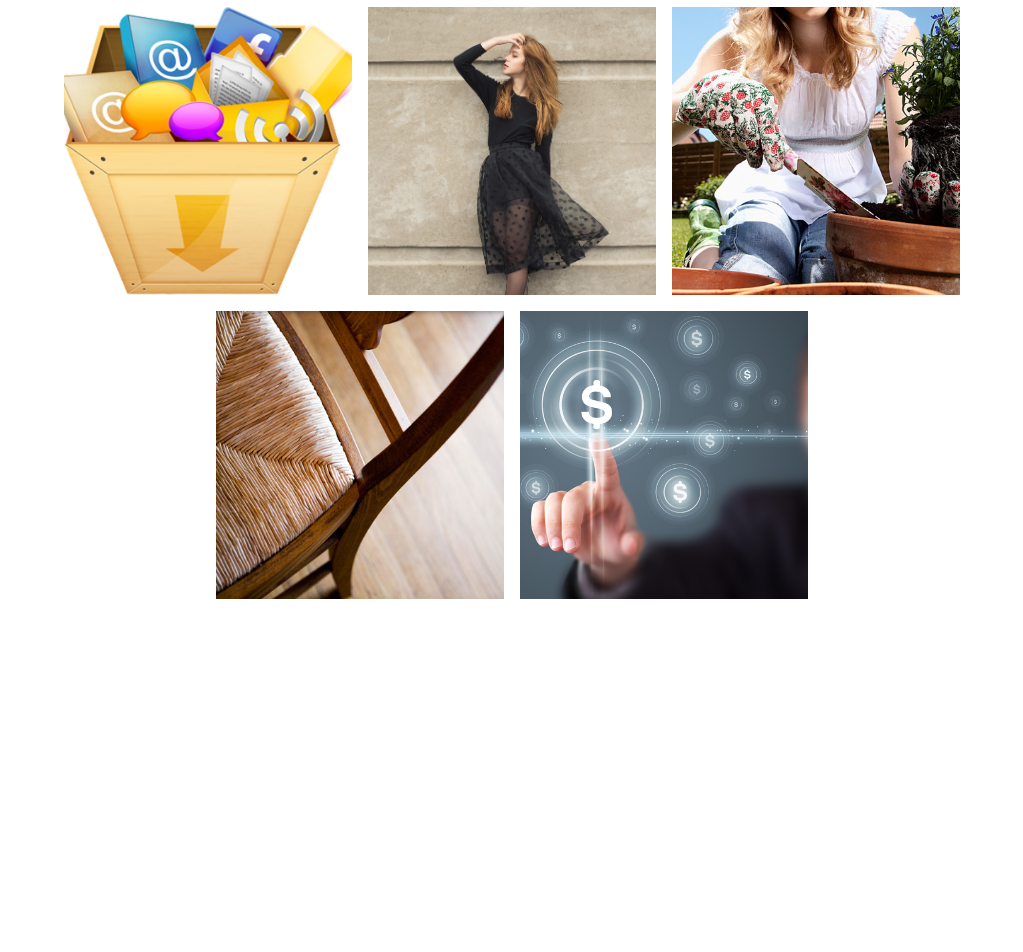
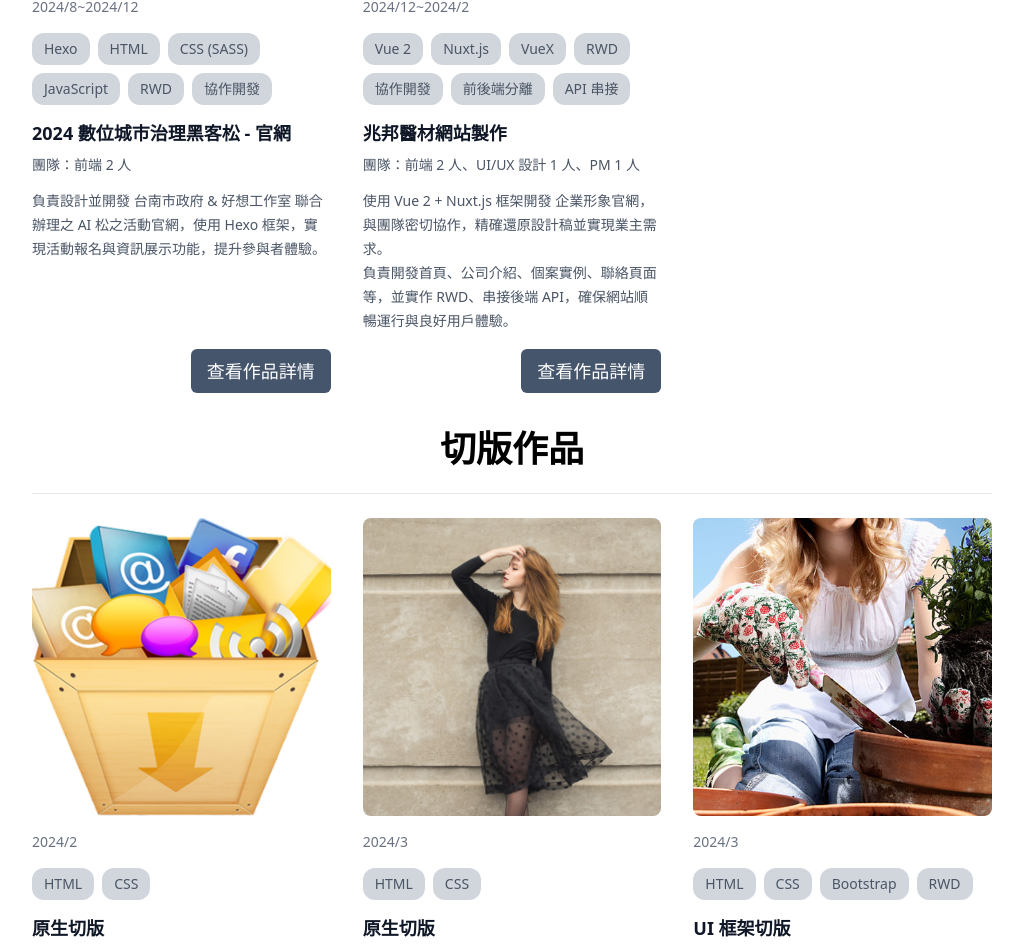
Before and after one commit to Jamixcs/Portfolio, a Vue app: page / in a window 1280 px wide. Shown: the part 521-1473 px from the top of the page, without its empty margins (128-1151 px from the left). Before the commit the page ends 1120 px from the top, so only its background shows below. Built offline with nearby package versions, Linux system fonts and the light colour scheme.

Commit message:
feat: refactor layout structure and add additional data

```diff
--- a/src/components/Portfolio.vue
+++ b/src/components/Portfolio.vue
@@ -41,18 +41,35 @@ const portfolioCategories = reactive([
     title: "接案作品",
     projects: [
       {
-        name: "aithon",
+        name: "2024 數位城市治理黑客松 - 官網",
+        team: "團隊：前端 2 人",
+        content:
+          "負責設計並開發 台南市政府 & 好想工作室 聯合辦理之 AI 松之活動官網，使用 Hexo 框架，實現活動報名與資訊展示功能，提升參與者體驗。",
         href: "https://aithon2024.goodideas-studio.com/",
         target: "blank",
         src: aithon,
         alt: "aithon",
+        time: "2024/8~2024/12",
+        tag: ["Hexo", "HTML", "CSS (SASS)", "JavaScript", "RWD", "協作開發"],
       },
       {
-        name: "chaobang",
+        name: "兆邦醫材網站製作",
+        team: "團隊：前端 2 人、UI/UX 設計 1 人、PM 1 人",
+        content: `使用 Vue 2 + Nuxt.js 框架開發 企業形象官網，與團隊密切協作，精確還原設計稿並實現業主需求。\n負責開發首頁、公司介紹、個案實例、聯絡頁面等，並實作 RWD、串接後端 API，確保網站順暢運行與良好用戶體驗。`,
         href: "https://chao-bang.com/",
         target: "blank",
         src: chaobang,
         alt: "chaobang",
+        time: "2024/12~2024/2",
+        tag: [
+          "Vue 2",
+          "Nuxt.js",
+          "VueX",
+          "RWD",
+          "協作開發",
+          "前後端分離",
+          "API 串接",
+        ],
       },
     ],
   },
@@ -60,39 +77,49 @@ const portfolioCategories = reactive([
     title: "切版作品",
     projects: [
       {
-        name: "t1",
+        name: "原生切版",
         href: "https://jamixcs.github.io/t1/",
         target: "blank",
         src: t1,
         alt: "t1",
+        time: "2024/2",
+        tag: ["HTML", "CSS"],
       },
       {
-        name: "t2",
+        name: "原生切版",
         href: "https://jamixcs.github.io/t2/",
         target: "blank",
         src: t2,
         alt: "t2",
+        time: "2024/3",
+        tag: ["HTML", "CSS"],
       },
       {
-        name: "t3",
+        name: "UI 框架切版",
         href: "https://jamixcs.github.io/t3/",
         target: "blank",
         src: t3,
         alt: "t3",
+        time: "2024/3",
+        tag: ["HTML", "CSS", "Bootstrap", "RWD"],
       },
       {
-        name: "t4",
+        name: "UI 框架切版",
         href: "https://jamixcs.github.io/t4/",
         target: "blank",
         src: t4,
         alt: "t4",
+        time: "2024/4",
+        tag: ["HTML", "CSS", "Bootstrap", "RWD"],
       },
       {
-        name: "t6",
+        name: "UI 框架切版 + 預處理器",
         href: "https://jamixcs.github.io/t6/",
         target: "blank",
         src: t6,
         alt: "t6",
+        time: "2024/5",
+        tag: ["HTML", "CSS", "Bootstrap", "SASS", "RWD"],
       },
     ],
   },
@@ -135,7 +162,7 @@ const portfolioCategories = reactive([
                     class="relative flex max-w-xs items-center rounded-full bg-gray-800 text-sm focus:ring-2 focus:ring-white focus:ring-offset-2 focus:ring-offset-gray-800 focus:outline-hidden"
                   >
                     <span class="absolute -inset-1.5" />
-                    <span class="sr-only">Open user menu</span>
+                    <!-- <span class="sr-only">Open user menu</span> -->
                     <img
                       class="size-8 rounded-full"
                       :src="user.imageUrl"
@@ -143,7 +170,7 @@ const portfolioCategories = reactive([
                     />
                   </MenuButton>
                 </div>
-                <transition
+                <!-- <transition
                   enter-active-class="transition ease-out duration-100"
                   enter-from-class="transform opacity-0 scale-95"
                   enter-to-class="transform opacity-100 scale-100"
@@ -169,7 +196,7 @@ const portfolioCategories = reactive([
                       >
                     </MenuItem>
                   </MenuItems>
-                </transition>
+                </transition> -->
               </Menu>
             </div>
           </div>
@@ -248,10 +275,10 @@ const portfolioCategories = reactive([
       </div>
     </header> -->
     <main
-      class="flex flex-row flex-wrap items-center justify-center gap-4 text-2xl font-bold"
+      class="flex flex-row flex-wrap items-center justify-center gap-4 p-[30px] text-2xl"
     >
       <div v-for="(portfolio, index) in portfolioCategories" :key="index">
-        <Header :portfolioTitle="portfolio.title" />
+        <Header :portfolioTitle="portfolio.title" class="font-bold" />
         <List :portfolioProjects="portfolio.projects" />
       </div>
     </main>
--- a/src/components/list.vue
+++ b/src/components/list.vue
@@ -5,9 +5,29 @@ defineProps({
     required: true,
   },
 });
+const posts = [
+  {
+    id: 1,
+    title: "Boost your conversion rate",
+    href: "#",
+    description:
+      "Illo sint voluptas. Error voluptates culpa eligendi. Hic vel totam vitae illo. Non aliquid explicabo necessitatibus unde. Sed exercitationem placeat consectetur nulla deserunt vel. Iusto corrupti dicta.",
+    date: "Mar 16, 2020",
+    datetime: "2020-03-16",
+    category: { title: "Marketing", href: "#" },
+    author: {
+      name: "Michael Foster",
+      role: "Co-Founder / CTO",
+      href: "#",
+      imageUrl:
+        "https://images.unsplash.com/photo-1519244703995-f4e0f30006d5?ixlib=rb-1.2.1&ixid=eyJhcHBfaWQiOjEyMDd9&auto=format&fit=facearea&facepad=2&w=256&h=256&q=80",
+    },
+  },
+  // More posts...
+];
 </script>
 <template>
-  <div
+  <!-- <div
     class="flex max-w-4xl flex-wrap items-start justify-center gap-4 text-center"
   >
     <div
@@ -23,6 +43,57 @@ defineProps({
         />
       </a>
     </div>
+  </div> -->
+
+  <div class="bg-white">
+    <div class="mx-auto max-w-5xl px-6 lg:px-8">
+      <div
+        class="mx-auto mt-6 grid max-w-2xl grid-cols-1 gap-x-8 gap-y-16 border-t border-gray-200 pt-6 sm:mt-6 sm:pt-6 lg:mx-0 lg:max-w-none lg:grid-cols-3"
+      >
+        <article
+          v-for="project in portfolioProjects"
+          :key="project.index"
+          class="flex max-w-lg flex-col items-start gap-4"
+        >
+          <div class="relative aspect-square overflow-hidden rounded-lg">
+            <img
+              :src="project.src"
+              :alt="project.alt"
+              class="h-[100%] w-[100%] object-cover transition duration-500 ease-in-out hover:scale-110"
+            />
+          </div>
+          <div class="flex flex-wrap items-center gap-2 text-sm">
+            <time class="text-gray-500">{{ project.time }}</time>
+          </div>
+          <div class="flex flex-wrap gap-2 text-sm">
+            <a
+              class="relative z-10 rounded-xl bg-gray-300 px-3 py-1.5 font-medium text-gray-600 hover:bg-gray-400"
+              v-for="(tag, index) in project.tag"
+              :key="index"
+              >{{ tag }}</a
+            >
+          </div>
+          <div class="group relative flex-auto">
+            <h3 class="text-lg/6 font-semibold text-gray-900">
+              {{ project.name }}
+            </h3>
+            <span class="mt-2 text-sm/6 whitespace-pre-line text-gray-600">
+              {{ project.team }}
+            </span>
+            <p class="mt-3 text-sm/6 whitespace-pre-line text-gray-600">
+              {{ project.content }}
+            </p>
+          </div>
+          <a
+            :href="project.href"
+            :target="project.target"
+            class="relative z-10 inline-block transform self-center rounded-md bg-slate-600 px-4 py-2 text-lg text-white transition duration-300 ease-in-out hover:scale-105 hover:bg-slate-700 focus:ring-2 focus:ring-slate-500 focus:ring-offset-2 focus:outline-none md:self-end"
+          >
+            查看作品詳情
+          </a>
+        </article>
+      </div>
+    </div>
   </div>
 </template>
 
```
